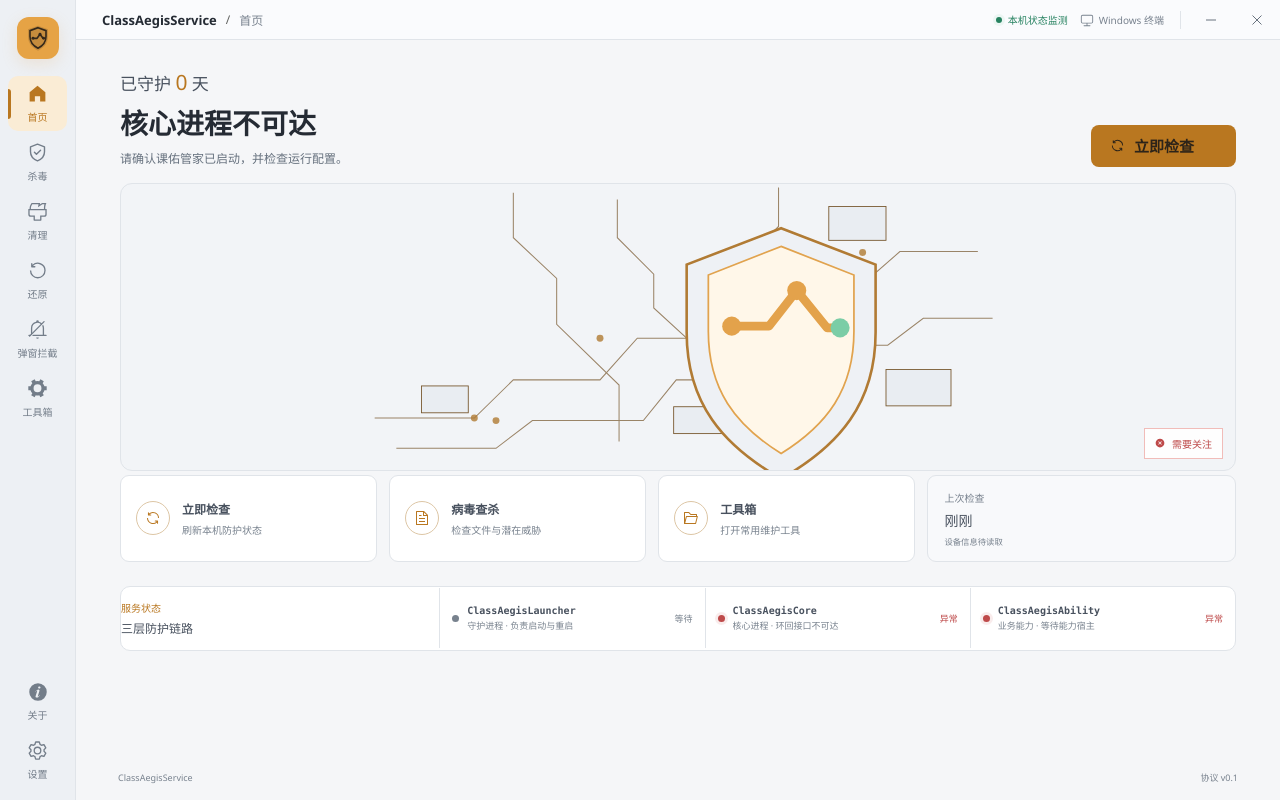
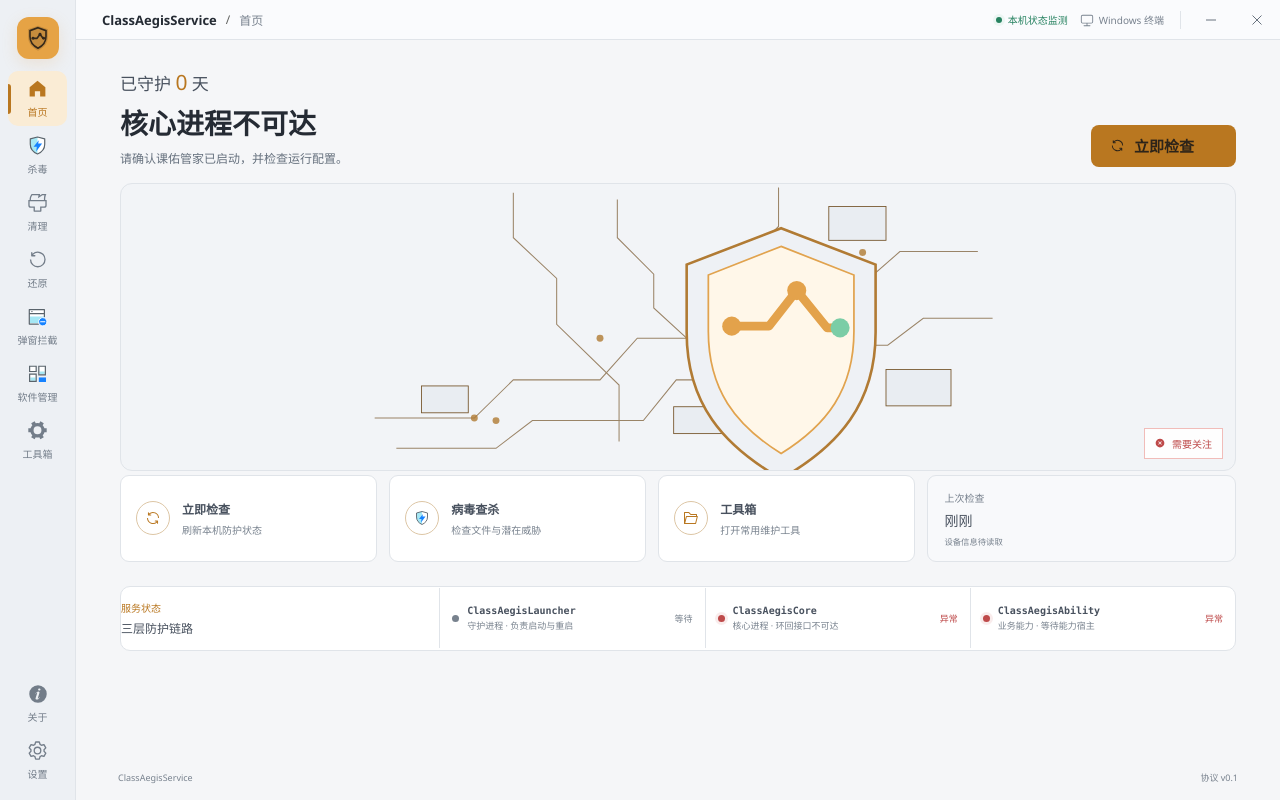
Before and after one commit to ClassAegis/classaegis-service, a JavaScript app in the folder cmd/ui/: page / in a window 1280 px wide. Built offline with nearby package versions, Linux system fonts and the light colour scheme.

Commit message:
feat(ui): refresh feature icons and add software management preview

```diff
--- a/cmd/ui/src/App.vue
+++ b/cmd/ui/src/App.vue
@@ -1,8 +1,10 @@
 <script setup>
 import { computed, ref } from 'vue'
-import { HomeFilled, InfoFilled, Setting, Monitor, Brush, RefreshLeft, Tools, MuteNotification } from '@element-plus/icons-vue'
+import { HomeFilled, InfoFilled, Setting, Monitor, Brush, RefreshLeft, Tools } from '@element-plus/icons-vue'
 import StatusView from './views/StatusView.vue'
 import ShieldIcon from './components/ShieldIcon.vue'
+import PopupIcon from './components/PopupIcon.vue'
+import SoftwareIcon from './components/SoftwareIcon.vue'
 import AboutView from './views/AboutView.vue'
 import FeatureView from './views/FeatureView.vue'
 import SettingsView from './views/SettingsView.vue'
@@ -16,7 +18,8 @@ const navItems = [
   { id: 'antivirus', label: '杀毒', icon: ShieldIcon },
   { id: 'cleanup', label: '清理', icon: Brush },
   { id: 'freeze', label: '还原', icon: RefreshLeft },
-  { id: 'popup', label: '弹窗拦截', icon: MuteNotification },
+  { id: 'popup', label: '弹窗拦截', icon: PopupIcon },
+  { id: 'software', label: '软件管理', icon: SoftwareIcon },
   { id: 'tools', label: '工具箱', icon: Tools },
 ]
 const pageMeta = computed(() => [...navItems, { id: 'about', label: '关于课佑' }, { id: 'settings', label: '设置' }].find((item) => item.id === page.value) || navItems[0])
@@ -116,11 +119,12 @@ button { font: inherit; }
 .app-shell { display: flex; height: 100%; min-width: 0; background: var(--canvas); }
 
 .rail { display: flex; width: 76px; flex: 0 0 76px; flex-direction: column; align-items: center; padding: 17px 8px 12px; border-right: 1px solid var(--shell-line); background: var(--rail-bg); }
-.rail-brand { display: grid; place-items: center; width: 42px; height: 42px; margin-bottom: 17px; border-radius: 12px; background: var(--accent); color: #2a2118; box-shadow: 0 5px 16px rgba(227, 162, 75, .18); }
+.rail-brand { display: grid; place-items: center; width: 42px; height: 42px; margin-bottom: 12px; border-radius: 12px; background: var(--accent); color: #2a2118; box-shadow: 0 5px 16px rgba(227, 162, 75, .18); }
 .rail-brand svg { width: 32px; height: 32px; }
-.rail-nav, .rail-bottom { display: grid; width: 100%; gap: 4px; }
-.rail-bottom { margin-top: auto; padding-top: 10px; }
-.rail-item { position: relative; display: grid; place-items: center; gap: 5px; width: 100%; min-height: 50px; padding: 7px 0; border: 0; border-radius: 10px; background: transparent; color: var(--rail-text); cursor: pointer; font-size: 10px; transition: background .15s ease, color .15s ease; }
+.rail-nav, .rail-bottom { display: grid; width: 100%; gap: 2px; }
+.rail-nav { min-height: 0; overflow-y: auto; flex-shrink: 1; }
+.rail-bottom { flex-shrink: 0; margin-top: auto; padding-top: 10px; }
+.rail-item { position: relative; display: grid; place-items: center; gap: 5px; width: 100%; min-height: 46px; padding: 7px 0; border: 0; border-radius: 10px; background: transparent; color: var(--rail-text); cursor: pointer; font-size: 10px; transition: background .15s ease, color .15s ease; }
 .rail-item:hover { background: var(--rail-hover); color: var(--rail-hover-text); }
 .rail-item.active { background: var(--rail-active); color: var(--accent); }
 .rail-item.active::before { position: absolute; left: 0; width: 3px; height: 30px; border-radius: 0 3px 3px 0; background: var(--accent); content: ''; }
--- /dev/null
+++ b/cmd/ui/src/components/PopupIcon.vue
@@ -0,0 +1,10 @@
+<template>
+  <svg class="product-feature-icon" viewBox="0 0 32 32" fill="none" aria-hidden="true">
+    <path d="M3.5 5.5h24v22h-24z" fill="var(--icon-paper)" />
+    <path d="M4.5 16h22v10h-22z" fill="var(--icon-tint)" />
+    <path d="M26.5 17V5.5h-23v22H18M3.5 11.5h23" stroke="var(--icon-outline)" stroke-width="1.8" stroke-linejoin="round" />
+    <path d="M6.5 8.5h2" stroke="var(--icon-outline)" stroke-width="1.4" />
+    <circle cx="24" cy="24" r="6.3" fill="var(--icon-blue)" stroke="var(--icon-paper)" stroke-width="1.5" />
+    <path d="M20.8 24h6.4" stroke="white" stroke-width="1.7" stroke-linecap="round" />
+  </svg>
+</template>
--- a/cmd/ui/src/components/ShieldIcon.vue
+++ b/cmd/ui/src/components/ShieldIcon.vue
@@ -1,6 +1,8 @@
 <template>
-  <svg viewBox="0 0 24 24" fill="none" aria-hidden="true" xmlns="http://www.w3.org/2000/svg">
-    <path d="M12 2.5 20 5.5v5.7c0 4.8-3 8.4-8 10.3-5-1.9-8-5.5-8-10.3V5.5l8-3Z" stroke="currentColor" stroke-width="1.6" stroke-linejoin="round" />
-    <path d="m8.5 11.8 2.3 2.3 4.7-4.7" stroke="currentColor" stroke-width="1.6" stroke-linecap="round" stroke-linejoin="round" />
+  <svg class="product-feature-icon" viewBox="0 0 32 32" fill="none" aria-hidden="true">
+    <path d="m16 3 11 3v8c0 7-4.4 12-11 15C9.4 26 5 21 5 14V6l11-3Z" fill="var(--icon-paper)" />
+    <path d="m16 3-11 3v8c0 7 4.4 12 11 15V3Z" fill="var(--icon-tint)" />
+    <path d="m16 3 11 3v8c0 7-4.4 12-11 15C9.4 26 5 21 5 14V6l11-3Z" stroke="var(--icon-outline)" stroke-width="1.8" stroke-linejoin="round" />
+    <path d="m18 8-8 10h5l-1 7 9-12h-6l1-5Z" fill="var(--icon-blue)" />
   </svg>
 </template>
--- /dev/null
+++ b/cmd/ui/src/components/SoftwareIcon.vue
@@ -0,0 +1,8 @@
+<template>
+  <svg class="product-feature-icon" viewBox="0 0 32 32" fill="none" aria-hidden="true">
+    <path d="M4 5h10v8H4zM18 5h10v13H18zM4 17h10v11H4z" fill="var(--icon-paper)" />
+    <path d="M5 22h8v5H5zM19 13h8v4h-8z" fill="var(--icon-tint)" />
+    <path d="M4 5h10v8H4zM18 5h10v13H18zM4 17h10v11H4z" stroke="var(--icon-outline)" stroke-width="1.8" />
+    <path d="M18 22h11v7H18z" fill="var(--icon-blue)" />
+  </svg>
+</template>
--- a/cmd/ui/src/theme.css
+++ b/cmd/ui/src/theme.css
@@ -50,3 +50,6 @@
 :root[data-theme='light'] .quick-summary small, :root[data-theme='light'] .workspace-footer { color: var(--muted); }
 :root[data-theme='light'] .tool-icon { color: var(--accent); }
 :root[data-theme='light'] .tool-category { color: var(--muted); }
+
+:root { --icon-outline: #b0bcc7; --icon-paper: #293139; --icon-tint: #397387; --icon-blue: #449cff; }
+:root[data-theme='light'] { --icon-outline: #59636b; --icon-paper: #ffffff; --icon-tint: #a5e7f4; --icon-blue: #1682ff; }
--- a/cmd/ui/src/views/FeatureView.vue
+++ b/cmd/ui/src/views/FeatureView.vue
@@ -1,14 +1,21 @@
 <script setup>
 import { computed, ref } from 'vue'
-import { MuteNotification, Brush, Tools, Search, FolderOpened, Monitor, Connection, Cpu, RefreshLeft, Lock, Box, ArrowRight, Clock, DocumentChecked } from '@element-plus/icons-vue'
+import { Brush, Tools, Search, FolderOpened, Monitor, Connection, Cpu, RefreshLeft, Lock, Box, ArrowRight, Clock, DocumentChecked } from '@element-plus/icons-vue'
 
 import ShieldIcon from '../components/ShieldIcon.vue'
+import PopupIcon from '../components/PopupIcon.vue'
+import SoftwareIcon from '../components/SoftwareIcon.vue'
 
 const props = defineProps({ page: { type: String, required: true } })
 const selected = ref(null)
 const sections = {
-  popup: { eyebrow: '专注课堂', title: '少一些打扰，多一份专注', description: '管理不必要的弹窗与干扰，让课堂画面保持干净。', label: '弹窗拦截', action: '设置拦截', icon: MuteNotification, tone: 'amber', note: '按需设置规则，并为需要的应用保留白名单', cards: [
-    { title: '拦截规则', description: '管理需要拦截的弹窗与应用', icon: MuteNotification },
+  software: { eyebrow: '应用管理', title: '教学所需，井然有序', description: '集中查看已安装应用，让软件维护与课堂准备更轻松。', label: '软件管理', action: '查看已装软件', icon: SoftwareIcon, tone: 'blue', note: '按名称、类型和安装时间整理设备上的应用', cards: [
+    { title: '已装软件', description: '查看应用版本与安装信息', icon: SoftwareIcon },
+    { title: '软件卸载', description: '选择不再需要的应用进行管理', icon: Box },
+    { title: '安装记录', description: '查看软件安装与变更记录', icon: Clock },
+  ], items: ['应用列表', '安装信息', '维护记录'] },
+  popup: { eyebrow: '专注课堂', title: '少一些打扰，多一份专注', description: '管理不必要的弹窗与干扰，让课堂画面保持干净。', label: '弹窗拦截', action: '设置拦截', icon: PopupIcon, tone: 'amber', note: '按需设置规则，并为需要的应用保留白名单', cards: [
+    { title: '拦截规则', description: '管理需要拦截的弹窗与应用', icon: PopupIcon },
     { title: '应用白名单', description: '允许教学应用正常显示通知', icon: DocumentChecked },
     { title: '拦截记录', description: '查看最近的弹窗拦截情况', icon: Clock },
   ], items: ['规则管理', '应用白名单', '拦截记录'] },
@@ -89,7 +96,7 @@ const tools = [
 .orbit { position: absolute; border: 1px solid rgba(var(--feature-rgb), .13); border-radius: 50%; }
 .orbit-one { inset: 0; }.orbit-two { inset: 20px; }
 .art-core { display: grid; place-items: center; width: 110px; height: 110px; border: 1px solid rgba(var(--feature-rgb), .35); border-radius: 30px; background: rgba(var(--feature-rgb), .07); transform: rotate(-8deg); }
-.art-core > * { transform: rotate(8deg); }.art-core svg { width: 66px; height: 66px; stroke: currentColor; stroke-width: 2; stroke-linecap: round; stroke-linejoin: round; }
+.art-core > * { transform: rotate(8deg); }.art-core svg { width: 66px; height: 66px; }
 .art-dot { position: absolute; top: 29px; right: 24px; width: 7px; height: 7px; border-radius: 50%; background: var(--feature-color); box-shadow: 0 0 0 5px rgba(var(--feature-rgb), .08); }
 .feature-section-title { display: flex; align-items: center; justify-content: space-between; margin: 25px 0 13px; }.feature-section-title h3 { margin: 0; font-size: 13px; font-weight: 500; }.feature-section-title > span { font-size: 10px; color: var(--muted); }
 .feature-cards { display: grid; grid-template-columns: repeat(3, minmax(0, 1fr)); gap: 12px; }
--- a/cmd/ui/src/views/StatusView.vue
+++ b/cmd/ui/src/views/StatusView.vue
@@ -2,6 +2,8 @@
 import { computed, onMounted, onUnmounted, ref } from 'vue'
 import { ElMessage } from 'element-plus'
 import { CircleCheckFilled, CircleCloseFilled, Connection, Document, FolderOpened, Monitor, Refresh, WarningFilled } from '@element-plus/icons-vue'
+
+import ShieldIcon from '../components/ShieldIcon.vue'
 
 const emit = defineEmits(['navigate'])
 const status = ref(null)
@@ -104,7 +106,7 @@ async function selfCheck() {
 
     <section class="quick-grid" aria-label="快捷入口">
       <button type="button" class="quick-tile" @click="selfCheck"><span class="tile-icon"><el-icon><Refresh /></el-icon></span><span><strong>立即检查</strong><small>刷新本机防护状态</small></span></button>
-      <button type="button" class="quick-tile" @click="emit('navigate', 'antivirus')"><span class="tile-icon"><el-icon><Document /></el-icon></span><span><strong>病毒查杀</strong><small>检查文件与潜在威胁</small></span></button>
+      <button type="button" class="quick-tile" @click="emit('navigate', 'antivirus')"><span class="tile-icon"><el-icon><ShieldIcon /></el-icon></span><span><strong>病毒查杀</strong><small>检查文件与潜在威胁</small></span></button>
       <button type="button" class="quick-tile" @click="emit('navigate', 'tools')"><span class="tile-icon"><el-icon><FolderOpened /></el-icon></span><span><strong>工具箱</strong><small>打开常用维护工具</small></span></button>
       <div class="quick-summary"><span>上次检查</span><strong>{{ checkedLabel }}</strong><small>{{ status?.sn || '设备信息待读取' }}</small></div>
     </section>
```
Also changed, not shown: 2 other files (tests, documents, lock files or other folders).
